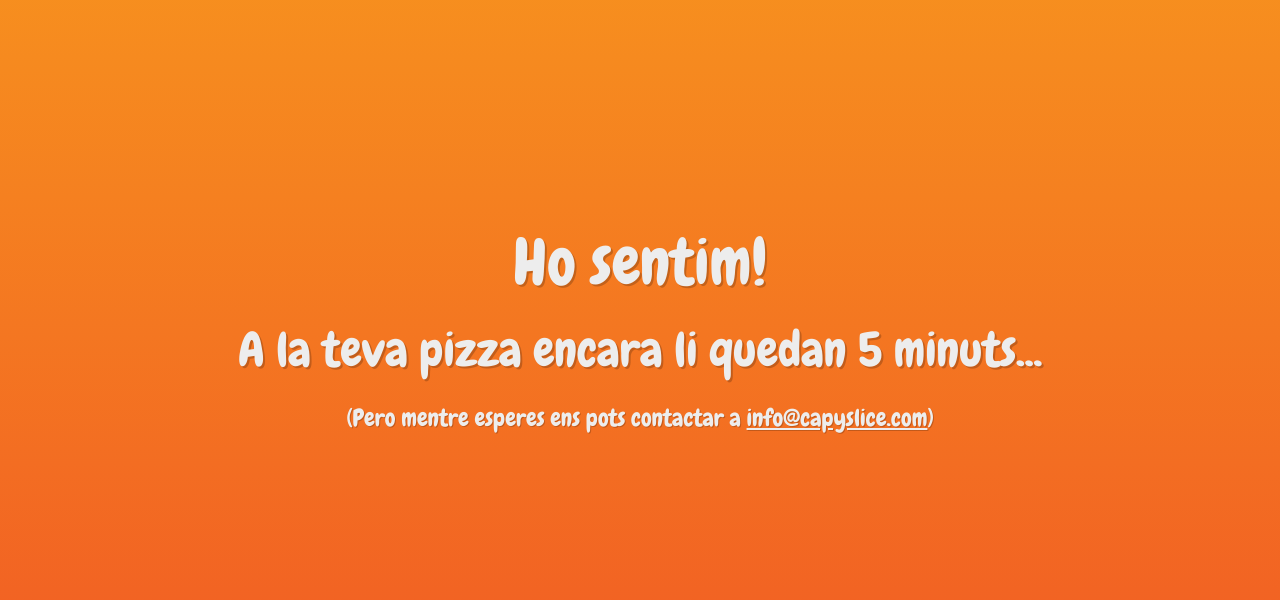
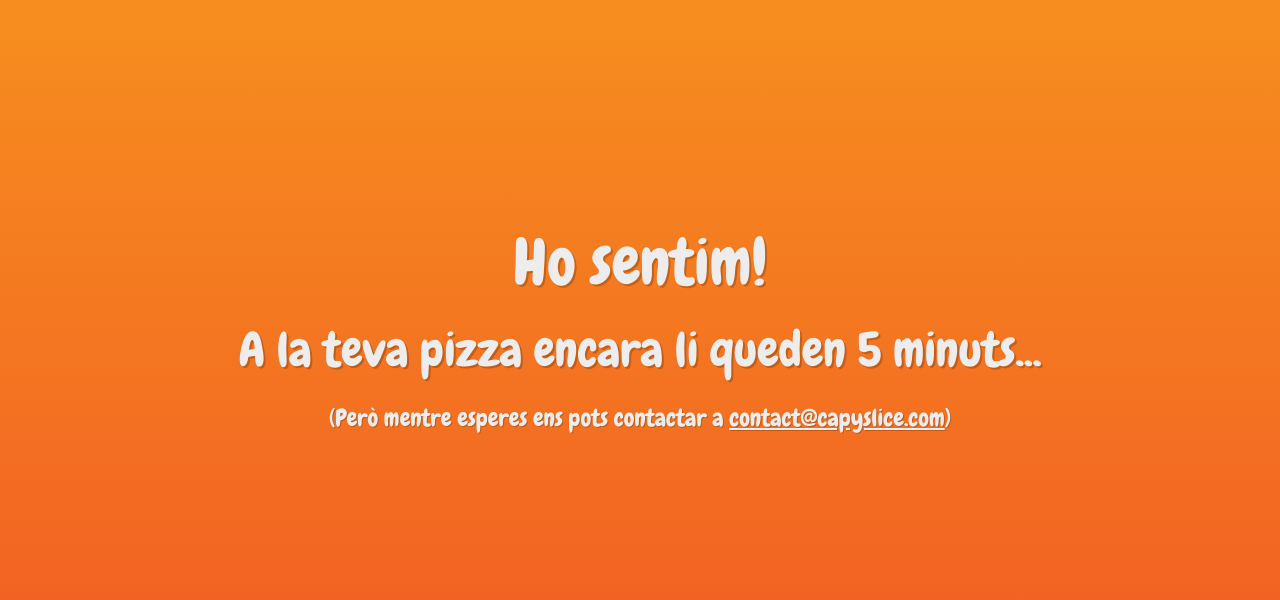
Before and after one commit to CapySlice/landing, a Gatsby site: page / in a window 1280 px wide. Shown: the part 70-670 px from the top of the page. Built offline with nearby package versions, Linux system fonts and the light colour scheme; Gatsby itself is replaced by a stand-in of ours.

Commit message:
fixed typos

```diff
--- a/src/pages/index.tsx
+++ b/src/pages/index.tsx
@@ -105,7 +105,7 @@ const IndexPage: React.FC<PageProps> = () => {
         <Subtitle>{texts[selectedLang][Text.SUBTITLE]}...</Subtitle>
         <Contact>
           ({texts[selectedLang][Text.CONTACT]}{" "}
-          <a href="mailto:info@capyslice.com">info@capyslice.com</a>)
+          <a href="mailto:info@capyslice.com">contact@capyslice.com</a>)
         </Contact>
       </Wrapper>
     </Main>
--- a/src/static/texts.json
+++ b/src/static/texts.json
@@ -1,8 +1,8 @@
 {
   "cat": {
     "title": "Ho sentim!",
-    "subtitle": "A la teva pizza encara li quedan 5 minuts",
-    "contact": "Pero mentre esperes ens pots contactar a"
+    "subtitle": "A la teva pizza encara li queden 5 minuts",
+    "contact": "Però mentre esperes ens pots contactar a"
   },
   "esp": {
     "title": "¡Lo sentimos!",
```
